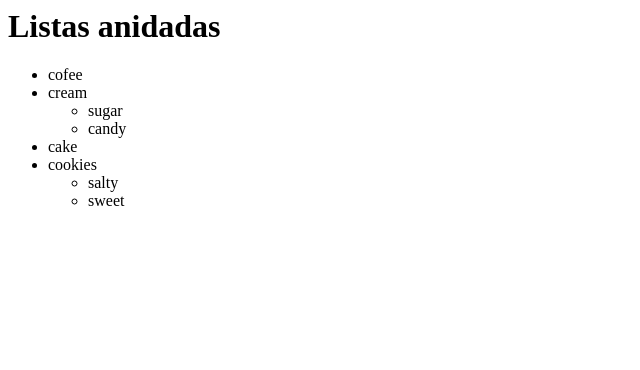
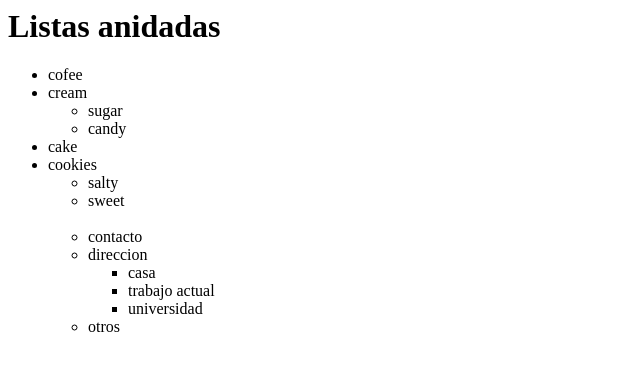
Before and after one commit to ingrish20/Semana2-kodigo, a plain HTML site: page Lisanidadas.html in a window 1280 px wide. Shown: the whole page, without its empty margins (0-640 px from the left). Drawn offline with Linux system fonts and the light colour scheme.

Commit message:
Change listas anidadas

```diff
--- a/Lisanidadas.html
+++ b/Lisanidadas.html
@@ -17,6 +17,23 @@
                 <li>salty</li>
                 <li>sweet</li>
                </ul>
+               <br>
+
+         <ul>
+            <li>contacto</li>
+            <li>direccion
+                <ul>
+                    <li>casa</li>
+                    <li>trabajo actual</li>
+                    <li>universidad</li>
+                </ul>
+            </li>
+            <li>otros</li>
+         </ul>
+
+
+
+
 
 
         </ul>
```
Also changed, not shown: index.html (+1 -0 lines).
